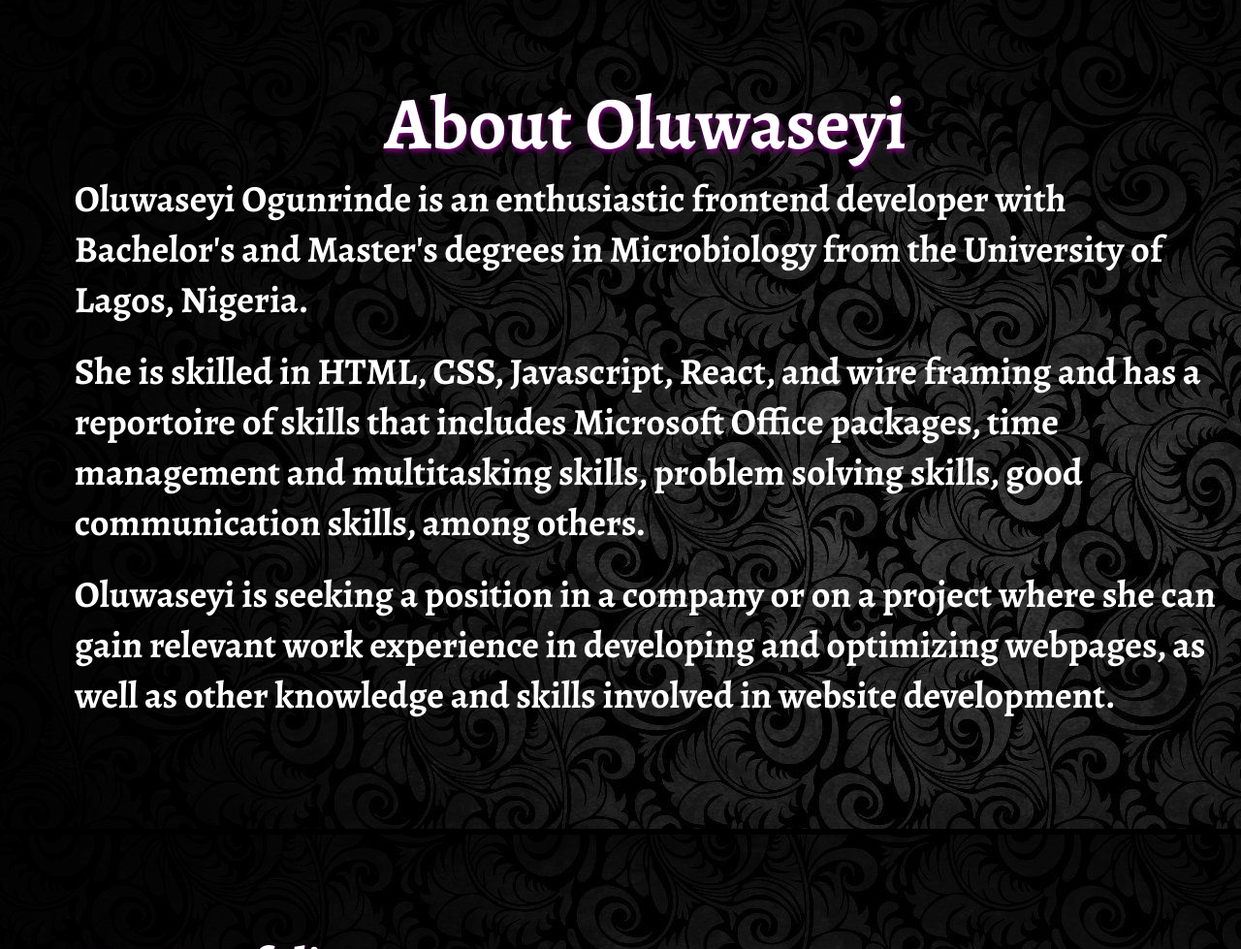
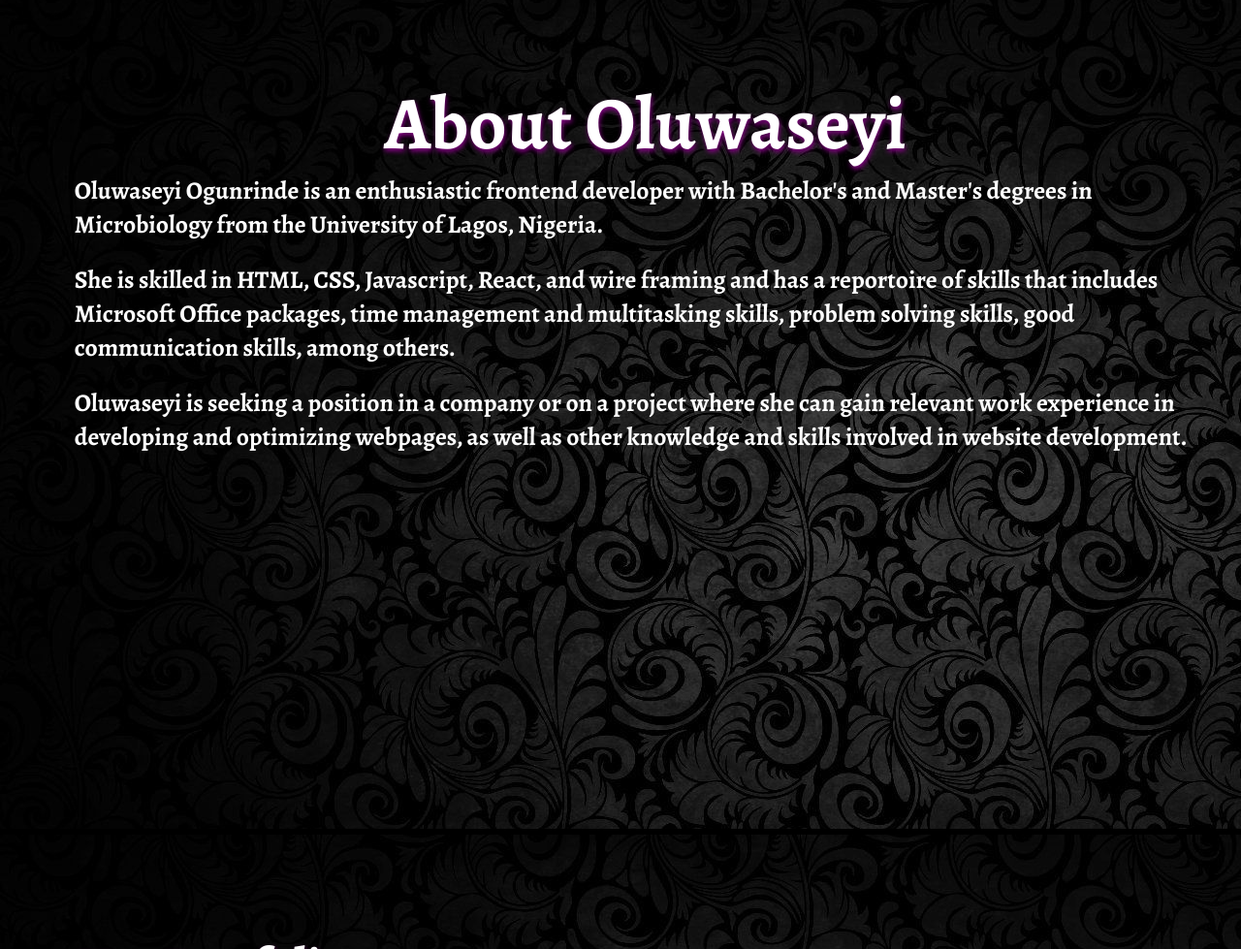
Before and after one commit to Shizbriz/portfolio-two, a plain HTML site: page index.html in a window 1280 px wide. Shown: the part 841-1820 px from the top of the page at 97% size. Drawn offline with nearby package versions, Linux system fonts and the light colour scheme; files that its build step writes are made by us from their sources.

Commit message:
Create style.scss

```diff
--- a/css/style.scss
+++ b/css/style.scss
@@ -171,6 +171,11 @@ nav {
 #about {
   h1 {
     text-align: center;
+    font-size: 6vw;
+  }
+
+  p{
+    font-size: 2vw;
   }
 }
 
```
